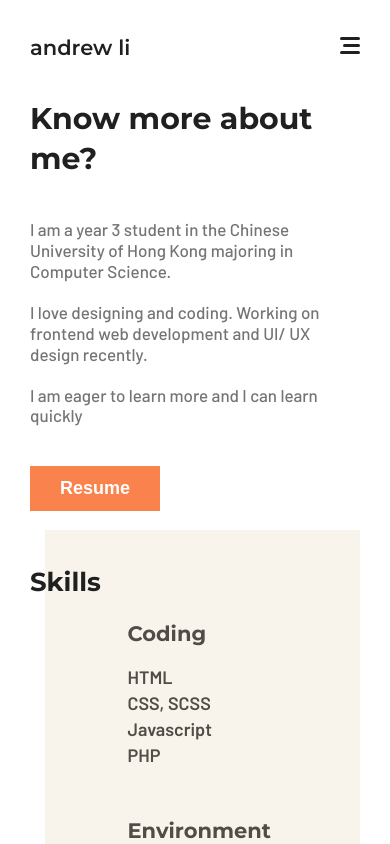
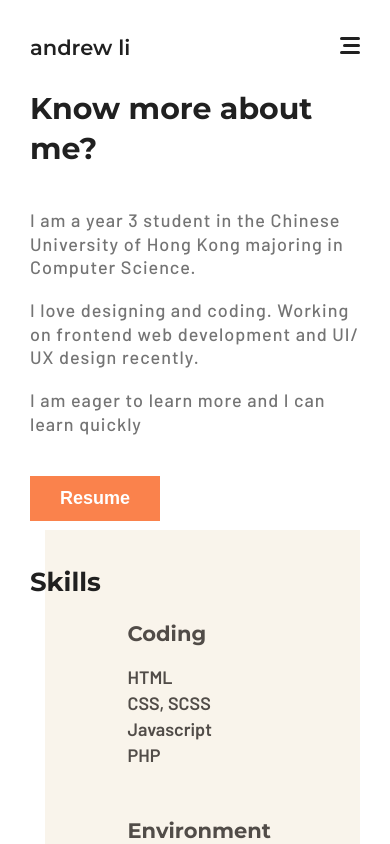
Before and after one commit to IamMrandrew/portfolio, a React (Create React App) app: page /profile in a window 390 px wide. Shown: the top 844 px of the page. Built offline with nearby package versions, Linux system fonts and the light colour scheme.

Commit message:
style: subtitle letting spacing

```diff
--- a/src/App.css
+++ b/src/App.css
@@ -1138,6 +1138,7 @@ body.scroll-lock {
   font-size: 30px;
   font-weight: 500;
   color: #747474;
+  letter-spacing: 1px;
 }
 
 @media screen and (max-width: 767px) {
@@ -1327,13 +1328,14 @@ body.scroll-lock {
 .about .text-wrapper .about-desc {
   font-size: 24px;
   font-weight: 500;
-  line-height: 1.23;
+  line-height: 1.3;
+  letter-spacing: 1px;
   color: #747474;
 }
 
 @media screen and (max-width: 767px) {
   .about .text-wrapper .about-desc {
-    font-size: 17px;
+    font-size: 18px;
   }
 }
 
--- a/src/css/components/_about.scss
+++ b/src/css/components/_about.scss
@@ -12,11 +12,12 @@
     .about-desc {
       font-size: 24px;
       font-weight: 500;
-      line-height: 1.23;
+      line-height: 1.3;
+      letter-spacing: 1px;
       color: $tinted;
 
       @media screen and (max-width: 767px) {
-        font-size: 17px;
+        font-size: 18px;
       }
     }
 
--- a/src/css/components/_hero.scss
+++ b/src/css/components/_hero.scss
@@ -31,6 +31,7 @@
       font-size: 30px;
       font-weight: 500;
       color: $tinted;
+      letter-spacing: 1px;
     }
   }
 
```
Also changed, not shown: 1 other file (tests, documents, lock files or other folders).
